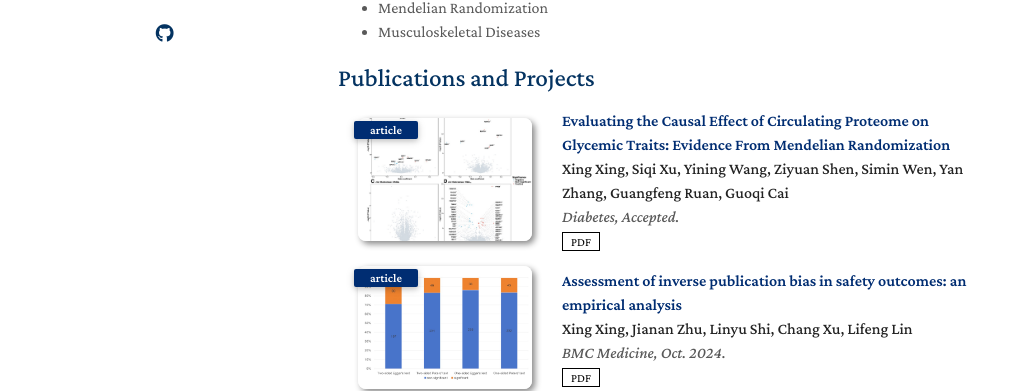
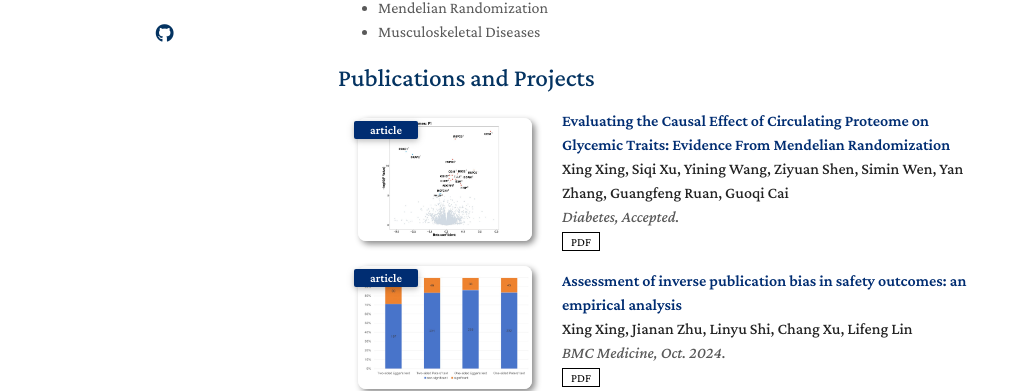
Before and after one commit to KevinXing3/kevinXing3.github.io, a Jekyll site: the page built from index.md, in a window 1280 px wide. Shown: the part 411-802 px from the top of the page, without its empty margins (132-1149 px from the left). Built offline with Jekyll 4.4.1, drawn with Linux system fonts in a browser that asks for light colours; nearby versions of some CDN libraries; a style sheet for code colours, icons or effects is not loaded; our own code applies the rules of GitHub Pages for plain Markdown files.

Commit message:
Update project.md

```diff
--- a/_includes/project.md
+++ b/_includes/project.md
@@ -6,7 +6,7 @@
 <li>
 <div class="pub-row">
   <div class="col-sm-3 abbr" style="position: relative;padding-right: 15px;padding-left: 15px;">
-    <img src="assets/img/DIA.jpg" class="teaser img-fluid z-depth-1">
+    <img src="assets/img/DIA1.jpg" class="teaser img-fluid z-depth-1">
     <abbr class="badge">article</abbr>
   </div>
 
```
